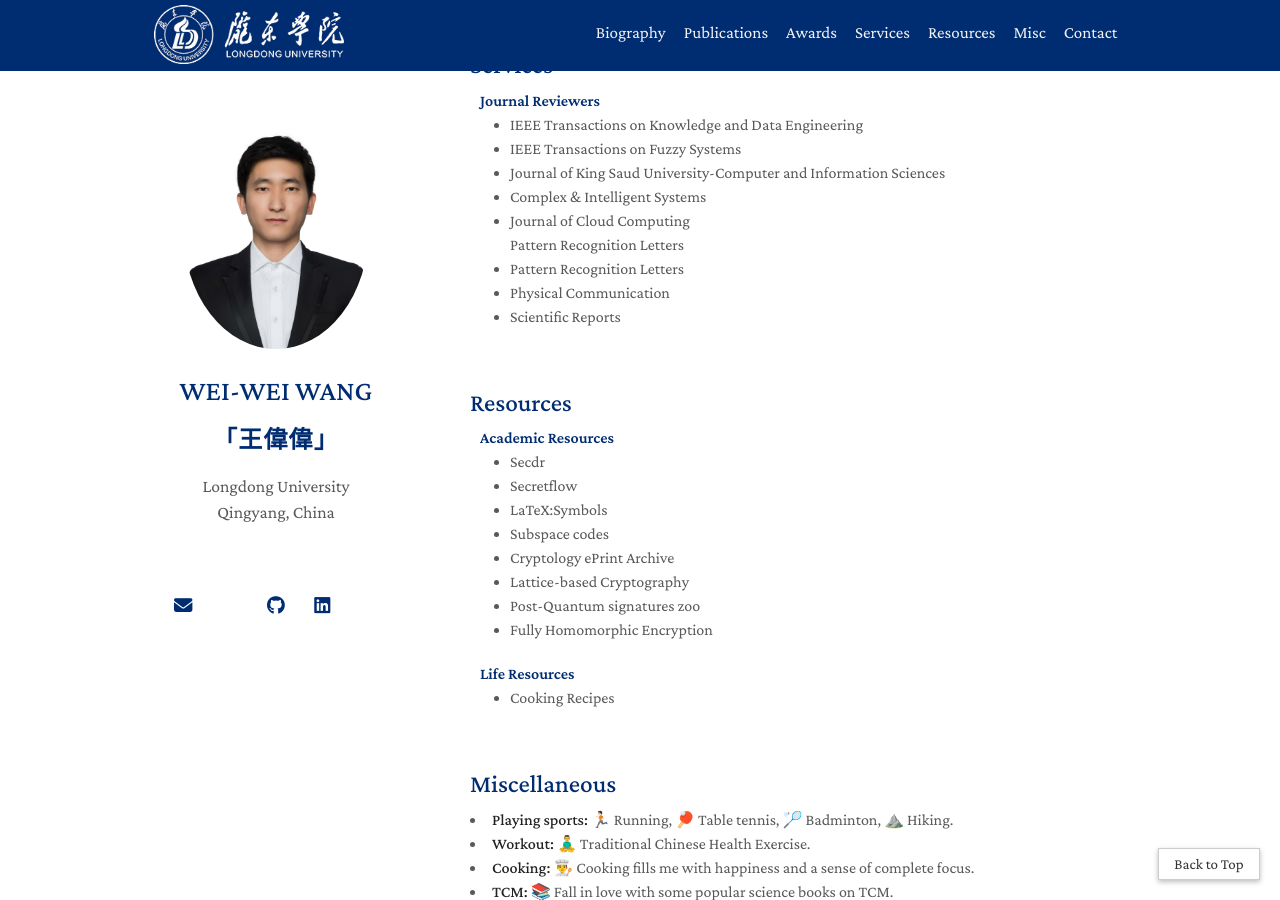
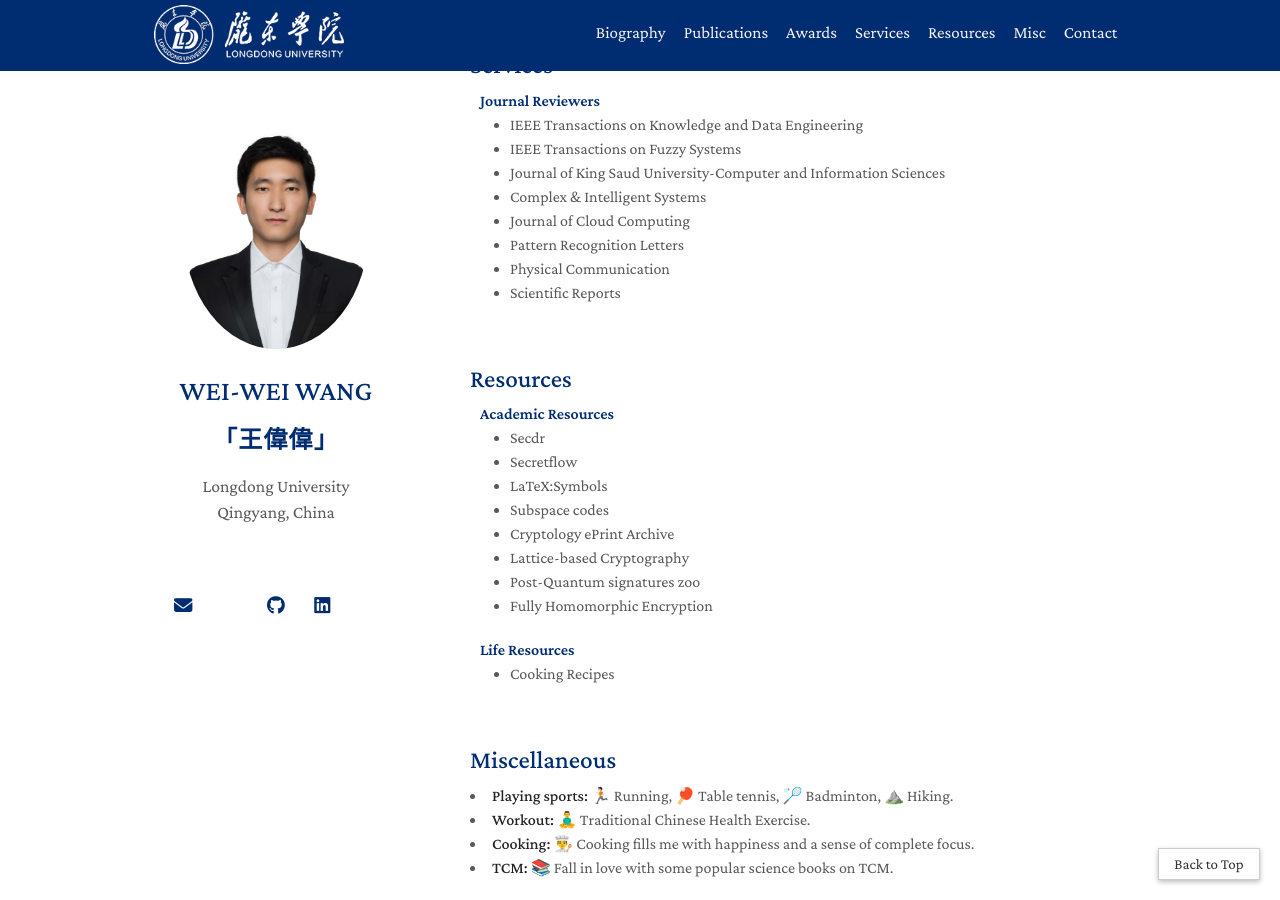
Before and after one commit to Joe-weir-wong/joe-weir-wong.github.io, a Jekyll site: the page built from index.md, in a window 1280 px wide and 900 px high, scrolled down 2087 px. Built offline with Jekyll 4.4.1, drawn with Linux system fonts in a browser that asks for light colours; a style sheet for code colours, icons or effects is not loaded.

Commit message:
edit services

```diff
--- a/_includes/services.md
+++ b/_includes/services.md
@@ -9,7 +9,7 @@
   <li><a href="http://ieeexplore.ieee.org/xpl/RecentIssue.jsp?punumber=91"><autocolor>IEEE Transactions on Fuzzy Systems</autocolor></a></li>
   <li><a href="https://link.springer.com/journal/44443"><autocolor>Journal of King Saud University-Computer and Information Sciences</autocolor></a></li>
   <li><a href="https://link.springer.com/journal/40747"><autocolor>Complex & Intelligent Systems</autocolor></a></li>
-  <li><a href="https://link.springer.com/journal/13677"><autocolor>Journal of Cloud Computing</autocolor></a></li>Pattern Recognition Letters
+  <li><a href="https://link.springer.com/journal/13677"><autocolor>Journal of Cloud Computing</autocolor></a></li>
   <li><a href="https://www.journals.elsevier.com/pattern-recognition-letters"><autocolor>Pattern Recognition Letters</autocolor></a></li>
   <li><a href="https://www.sciencedirect.com/journal/physical-communication"><autocolor>Physical Communication</autocolor></a></li>
   <li><a href="https://www.nature.com/srep/"><autocolor>Scientific Reports</autocolor></a></li>
```
